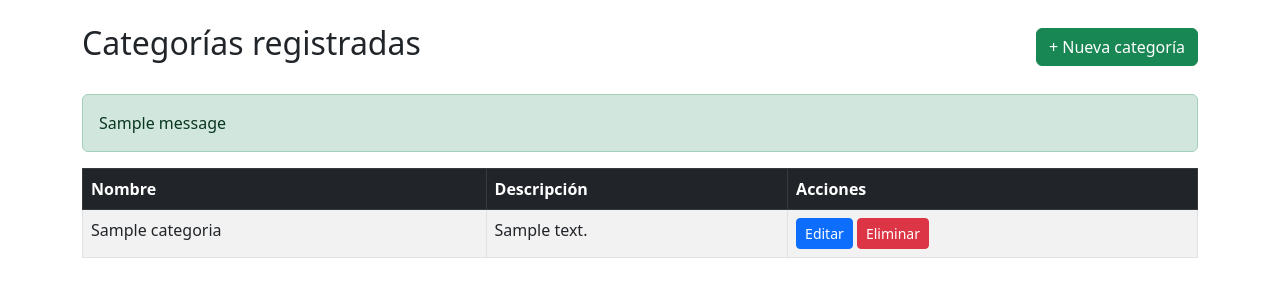
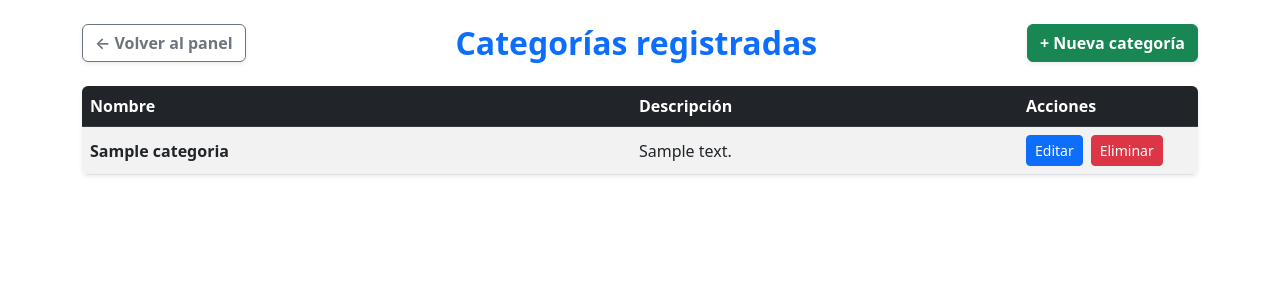
Before and after one commit to PeytonDenisse/moda_app, a Django app: page /panel/categorias/ in a window 1280 px wide. Shown: the part 56-356 px from the top of the page. Run offline with Django 5.2, Linux system fonts and the light colour scheme; a user stored in the database is signed in; tables that the repository leaves empty hold one stand-in row (values such as "Sample post"); one stand-in notice (Sample message) is shown.

Commit message:
Cambios en los html de categorias

```diff
--- a/moda_app/presentation/templates/admin/categorias/listar.html
+++ b/moda_app/presentation/templates/admin/categorias/listar.html
@@ -2,40 +2,53 @@
 {% block title %}Categorías - Admin{% endblock %}
 
 {% block content %}
-<div class="d-flex justify-content-between align-items-center mb-4">
-    <h2>Categorías registradas</h2>
-    <a href="{% url 'admin_crear_categoria' %}" class="btn btn-success">+ Nueva categoría</a>
+<div class="row align-items-center mb-4">
+    <div class="col-auto">
+        <a href="{% url 'admin_home' %}" class="btn btn-outline-secondary fw-semibold shadow-sm">
+            ← Volver al panel
+        </a>
+    </div>
+    <div class="col text-center">
+        <h2 class="mb-0 fw-bold text-primary">Categorías registradas</h2>
+    </div>
+    <div class="col-auto text-end">
+        <a href="{% url 'admin_crear_categoria' %}" class="btn btn-success fw-semibold shadow-sm">
+            + Nueva categoría
+        </a>
+    </div>
 </div>
 
-{% if messages %}
-  {% for message in messages %}
-    <div class="alert alert-{{ message.tags }}">{{ message }}</div>
-  {% endfor %}
-{% endif %}
-
-<table class="table table-bordered table-striped">
+<div class="table-responsive shadow-sm rounded">
+    <table class="table table-striped align-middle mb-0">
         <thead class="table-dark">
             <tr>
                 <th>Nombre</th>
                 <th>Descripción</th>
-            <th>Acciones</th>
+                <th style="width: 180px;">Acciones</th>
             </tr>
         </thead>
         <tbody>
             {% for categoria in categorias %}
             <tr>
-            <td>{{ categoria.name }}</td>
+                <td class="fw-semibold">{{ categoria.name }}</td>
                 <td>{{ categoria.description }}</td>
                 <td>
-                <a href="{% url 'admin_editar_categoria' categoria.id %}" class="btn btn-sm btn-primary">Editar</a>
-                <a href="{% url 'admin_eliminar_categoria' categoria.id %}" class="btn btn-sm btn-danger">Eliminar</a>
+                    <div class="d-flex gap-2">
+                        <a href="{% url 'admin_editar_categoria' categoria.id %}" class="btn btn-sm btn-primary">
+                            Editar
+                        </a>
+                        <a href="{% url 'admin_eliminar_categoria' categoria.id %}" class="btn btn-sm btn-danger">
+                            Eliminar
+                        </a>
+                    </div>
                 </td>
             </tr>
             {% empty %}
             <tr>
-            <td colspan="3" class="text-center">No hay categorías registradas.</td>
+                <td colspan="3" class="text-center text-muted fst-italic py-4">No hay categorías registradas.</td>
             </tr>
             {% endfor %}
         </tbody>
     </table>
+</div>
 {% endblock %}
```
Also changed, not shown: moda_app/presentation/templates/admin/categorias/crear.html (+19 -8 lines), moda_app/presentation/templates/admin/categorias/editar.html (+19 -8 lines), moda_app/presentation/templates/admin/categorias/eliminar.html (+13 -9 lines), moda_app/presentation/templates/admin/productos/listar.html (+15 -10 lines). Lines whose indentation alone changed are shown as unchanged.
